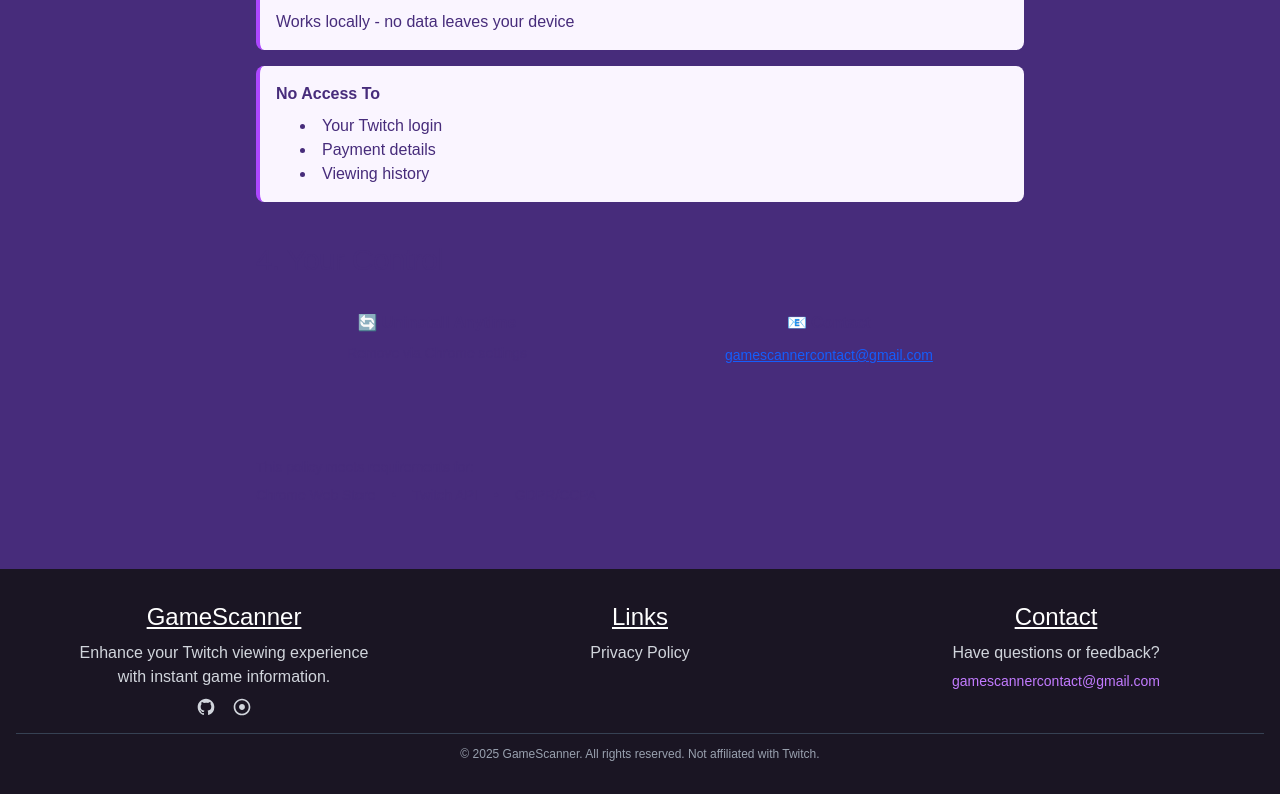
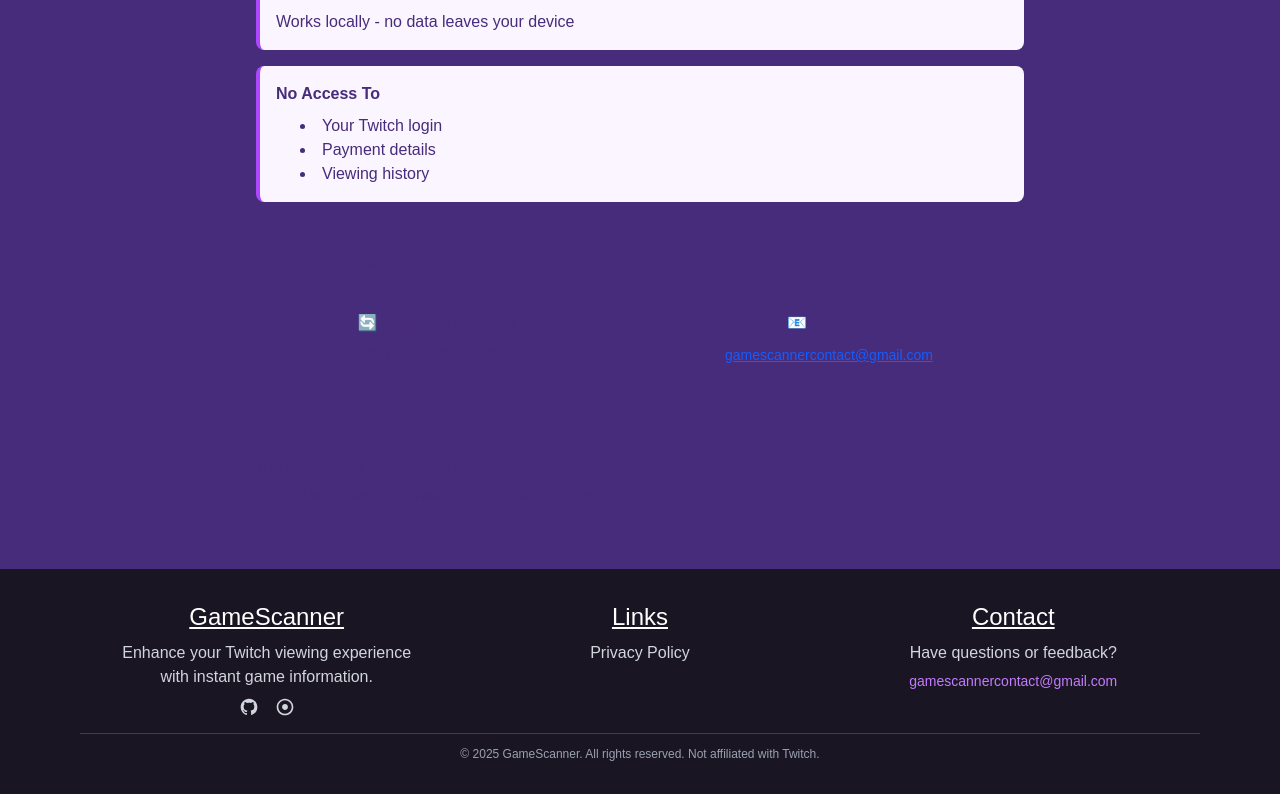
Before and after one commit to ethhix/GameScanner-Website, a Next.js app: page /privacy in a window 1280 px wide. Shown: the part 1279-2073 px from the top of the page. Built offline with nearby package versions, Linux system fonts and the light colour scheme; a web font is replaced by a local one.

Commit message:
Made footer spacing tighter

```diff
--- a/components/footer.js
+++ b/components/footer.js
@@ -4,8 +4,8 @@
 const Footer = () => {
   return (
     <footer className="bg-[#1a1523] text-white py-8">
-      <div className="container mx-auto px-4">
-        <div className="flex flex-col md:flex-row flex-wrap justify-center items-start">
+      <div className="container mx-auto px-20">
+        <div className="flex flex-col gap-y-6 md:flex-row flex-wrap justify-center items-start">
           <div className="md:flex-1 md:max-w-[300px] text-center mx-auto">
             <h3 className="jersey-20-regular text-2xl font-bold mb-2 underline">
               GameScanner
```
